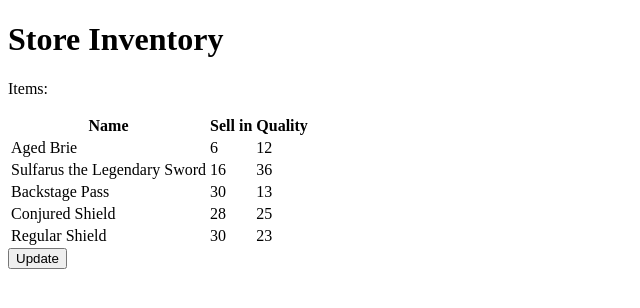
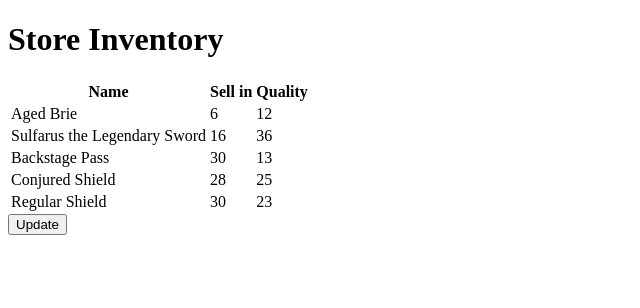
Before and after one commit to vdineva/gildedRose, an Angular app: page / in a window 1280 px wide. Shown: the top 308 px of the page, without its empty margins (0-640 px from the left). Built offline with nearby package versions, Linux system fonts and the light colour scheme.

Commit message:
Removed unneeded paragraph

```diff
--- a/src/app/app.component.html
+++ b/src/app/app.component.html
@@ -1,6 +1,5 @@
 <h1>{{title}}</h1>
 
-<p>Items:</p>
 <table>
   <thead>
     <tr>
```
